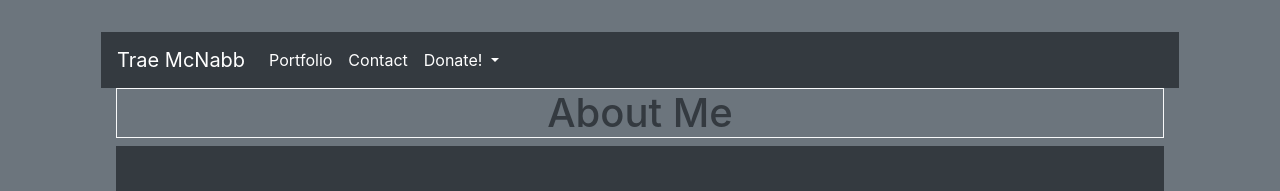
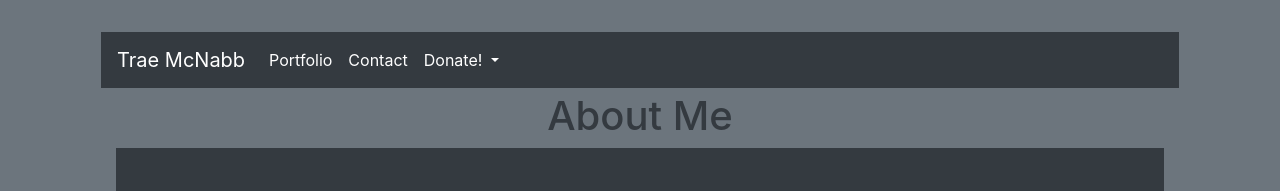
Before and after one commit to trae1357/portfolio1, a plain HTML site: page index.html in a window 1280 px wide. Shown: the top 191 px of the page. Drawn offline with nearby package versions, Linux system fonts and the light colour scheme.

Commit message:
changing about me

```diff
--- a/index.html
+++ b/index.html
@@ -60,7 +60,7 @@
         <div class="container">
 
 
-            <h1 class="text-dark text-center border border-light">About Me</h1>
+            <h1 class="text-dark text-center p-1 mb-1">About Me</h1>
             <div class="container p-5 mb-5 bg-dark text-white">
               <div class="row ">
 
@@ -70,7 +70,7 @@
                 <a href="https://ibb.co/pjgxSP1"> <img src="https://i.ibb.co/GQX0qJd/profile-copy.jpg"
                     class="float-left" height="225px" width="225px" alt="profile photo" /></a>
                 <p class="float-right"> <br>My name is Trae McNabb. I am 28 years old, and I have been married to the love
-                  of my life Chelsie Mcnabb for the past 9 years. We have two beautiful kids together, our son named Jet
+                  of my life Chelsie Mcnabb for the past 9 years. We have two beautiful kids together, our son named Jet,
                   and our daughter named Nova. For the past 5 years, I have been a manager for the largest Apple Retailer
                   in Northern America. I am now focusing all my time on being a full stack developer and being the best husband and father I can!</p>
 
```
